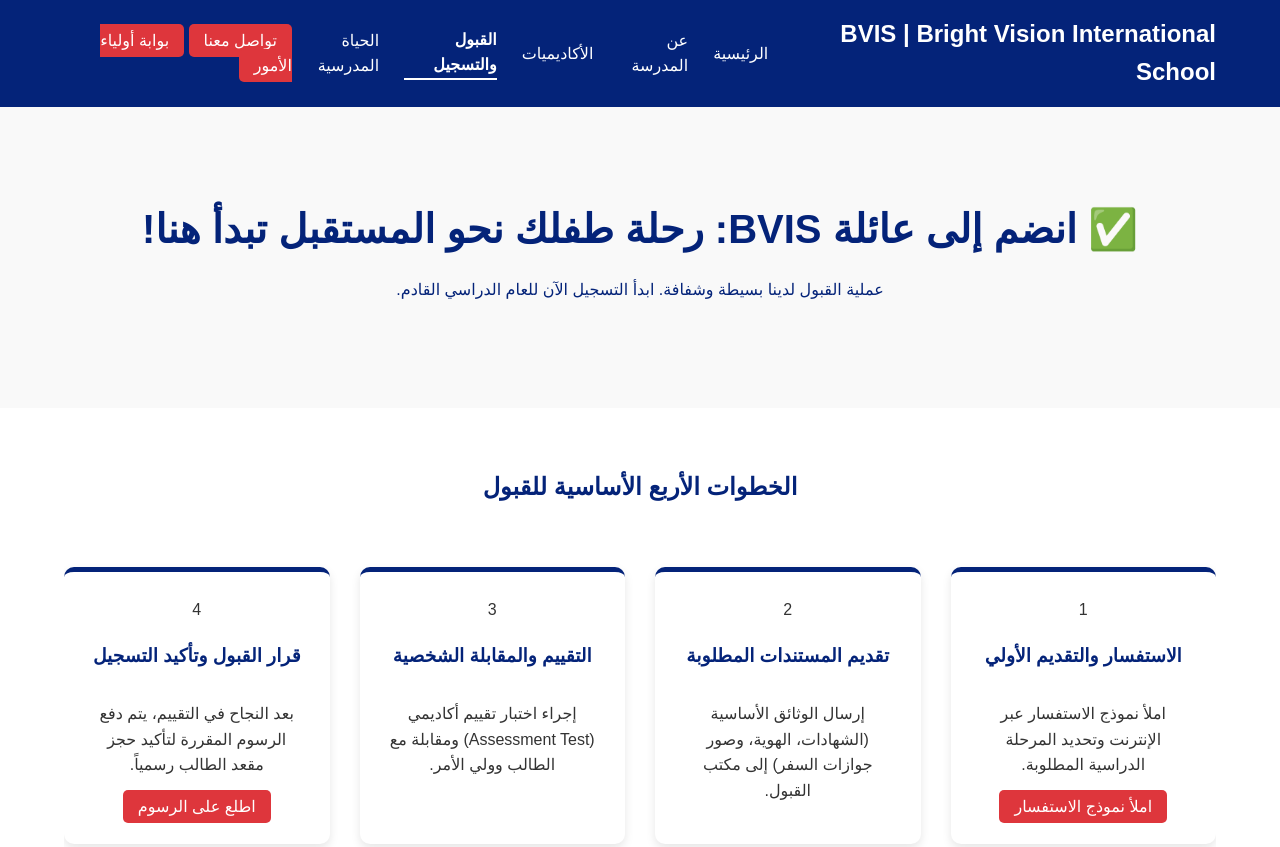
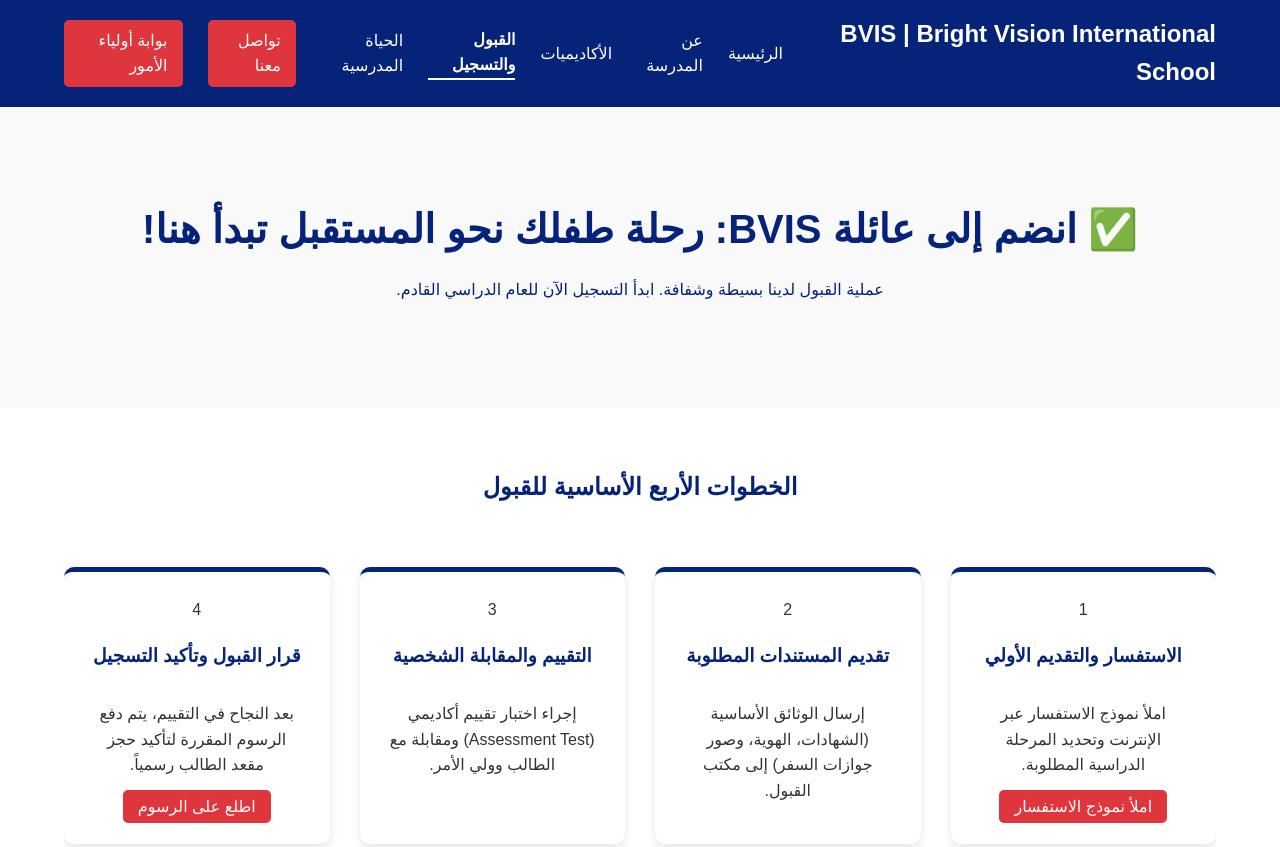
Before and after one commit to hossambebo1/bvis, a plain HTML site: page admissions.html in a window 1280 px wide. Shown: the top 847 px of the page. Drawn offline with Linux system fonts and the light colour scheme.

Commit message:
Update admissions.html

```diff
--- a/admissions.html
+++ b/admissions.html
@@ -11,21 +11,19 @@
 
     <header class="navbar">
         <div class="logo"><h1>BVIS | Bright Vision International School</h1></div>
-        <nav class="nav-links">
+        <div class="menu-toggle" onclick="toggleMenu()"><i class="fas fa-bars"></i></div>
+        <nav class="nav-links" id="navbarNav">
             <a href="index.html">الرئيسية</a>
             <a href="about.html">عن المدرسة</a>
             <a href="academics.html">الأكاديميات</a>
             <a href="admissions.html" style="font-weight: bold; border-bottom: 2px solid white;">القبول والتسجيل</a>
             <a href="campus.html">الحياة المدرسية</a>
+            <a href="contact.html" class="cta-button" style="display: block;">تواصل معنا</a>
+            <a href="portal.html" class="cta-button parent-portal" style="display: block;">بوابة أولياء الأمور</a>
         </nav>
-        <div>
-            <a href="contact.html" class="cta-button">تواصل معنا</a>
-            <a href="portal.html" class="cta-button parent-portal">بوابة أولياء الأمور</a>
-        </div>
     </header>
 
     <main>
-
         <section class="page-header">
             <div class="container">
                 <h2>✅ انضم إلى عائلة BVIS: رحلة طفلك نحو المستقبل تبدأ هنا!</h2>
@@ -36,30 +34,12 @@
         <section class="admission-steps">
             <div class="container">
                 <h2>الخطوات الأربع الأساسية للقبول</h2>
-
                 <div class="steps-container">
 
-                    <div class="step-card">
-                        <span class="step-number">1</span><h3>الاستفسار والتقديم الأولي</h3>
-                        <p>املأ نموذج الاستفسار عبر الإنترنت وتحديد المرحلة الدراسية المطلوبة.</p>
-                        <a href="#application-form" class="cta-button" style="margin-top: 15px;">املأ نموذج الاستفسار</a>
-                    </div>
-
-                    <div class="step-card">
-                        <span class="step-number">2</span><h3>تقديم المستندات المطلوبة</h3>
-                        <p>إرسال الوثائق الأساسية (الشهادات، الهوية، وصور جوازات السفر) إلى مكتب القبول.</p>
-                    </div>
-
-                    <div class="step-card">
-                        <span class="step-number">3</span><h3>التقييم والمقابلة الشخصية</h3>
-                        <p>إجراء اختبار تقييم أكاديمي (Assessment Test) ومقابلة مع الطالب وولي الأمر.</p>
-                    </div>
-
-                    <div class="step-card">
-                        <span class="step-number">4</span><h3>قرار القبول وتأكيد التسجيل</h3>
-                        <p>بعد النجاح في التقييم، يتم دفع الرسوم المقررة لتأكيد حجز مقعد الطالب رسمياً.</p>
-                        <a href="#fees" class="cta-button" style="margin-top: 15px;">اطلع على الرسوم</a>
-                    </div>
+                    <div class="step-card"><span class="step-number">1</span><h3>الاستفسار والتقديم الأولي</h3><p>املأ نموذج الاستفسار عبر الإنترنت وتحديد المرحلة الدراسية المطلوبة.</p><a href="#application-form" class="cta-button" style="margin-top: 15px;">املأ نموذج الاستفسار</a></div>
+                    <div class="step-card"><span class="step-number">2</span><h3>تقديم المستندات المطلوبة</h3><p>إرسال الوثائق الأساسية (الشهادات، الهوية، وصور جوازات السفر) إلى مكتب القبول.</p></div>
+                    <div class="step-card"><span class="step-number">3</span><h3>التقييم والمقابلة الشخصية</h3><p>إجراء اختبار تقييم أكاديمي (Assessment Test) ومقابلة مع الطالب وولي الأمر.</p></div>
+                    <div class="step-card"><span class="step-number">4</span><h3>قرار القبول وتأكيد التسجيل</h3><p>بعد النجاح في التقييم، يتم دفع الرسوم المقررة لتأكيد حجز مقعد الطالب رسمياً.</p><a href="#fees" class="cta-button" style="margin-top: 15px;">اطلع على الرسوم</a></div>
 
                 </div>
             </div>
@@ -69,10 +49,7 @@
             <div class="container">
                 <div class="required-docs">
                     <h3 style="text-align: right; color: var(--primary-color);">المستندات الأساسية اللازمة للتقديم</h3>
-                    <ul>
-                        <li>شهادة ميلاد الطالب الأصلية وصورة من جواز السفر أو الهوية.</li>
-                        <li>النتائج المدرسية (الشهادات) للعامين الدراسيين الأخيرين.</li>
-                    </ul>
+                    <ul><li>شهادة ميلاد الطالب الأصلية وصورة من جواز السفر أو الهوية.</li><li>النتائج المدرسية (الشهادات) للعامين الدراسيين الأخيرين.</li></ul>
                 </div>
 
                 <div class="required-docs" id="fees" style="margin-top: 40px;">
@@ -82,13 +59,16 @@
                          <a href="contact.html" class="cta-button" style="padding: 12px 30px; font-size: 1.1em; margin-top: 20px;">طلب هيكل الرسوم الدراسية</a>
                     </div>
                 </div>
-
             </div>
         </section>
-
     </main>
 
     <footer></footer>
-
+    <script>
+        function toggleMenu() {
+            var navLinks = document.getElementById('navbarNav');
+            navLinks.classList.toggle('active');
+        }
+    </script>
 </body>
 </html>
```
